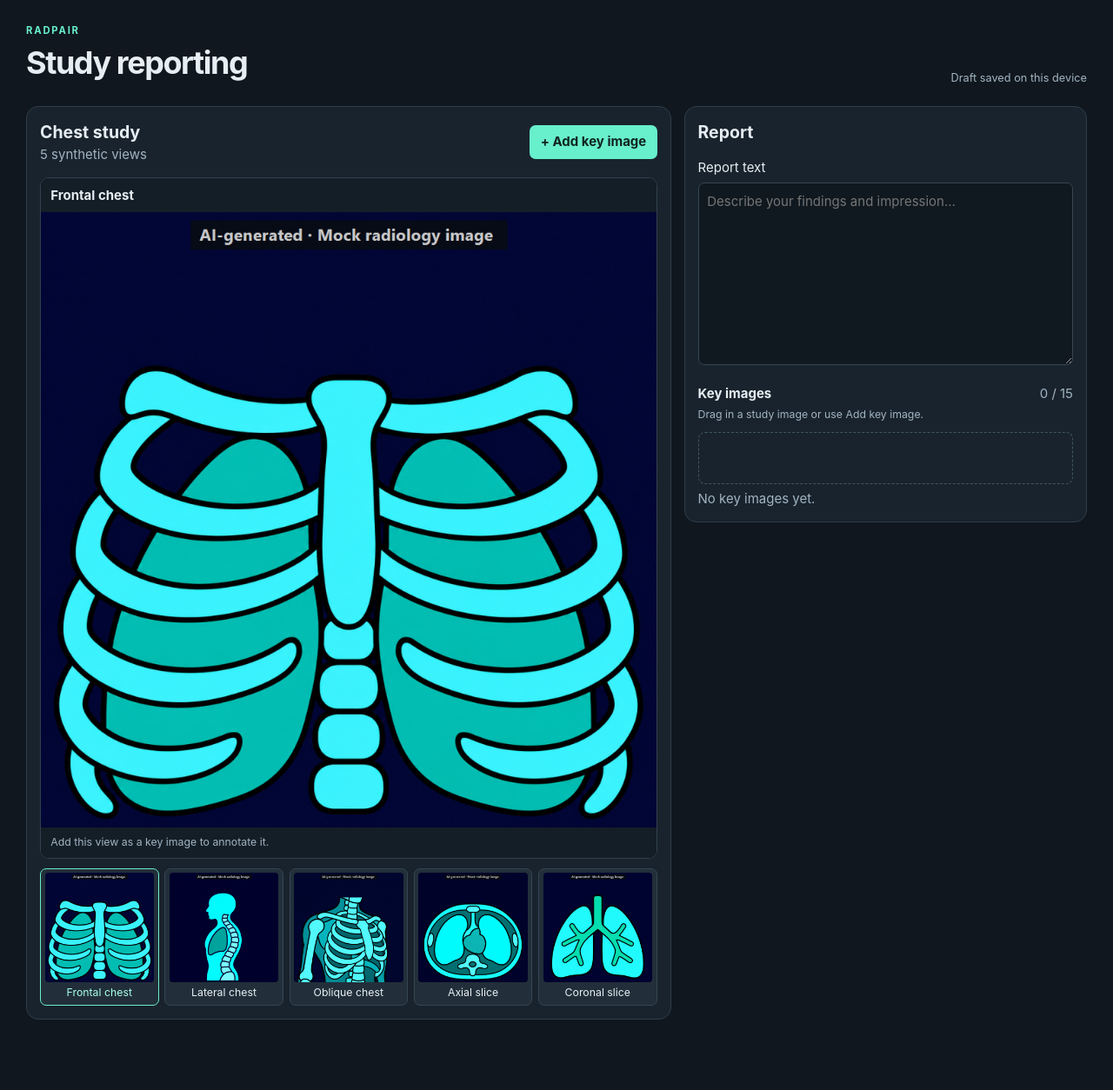
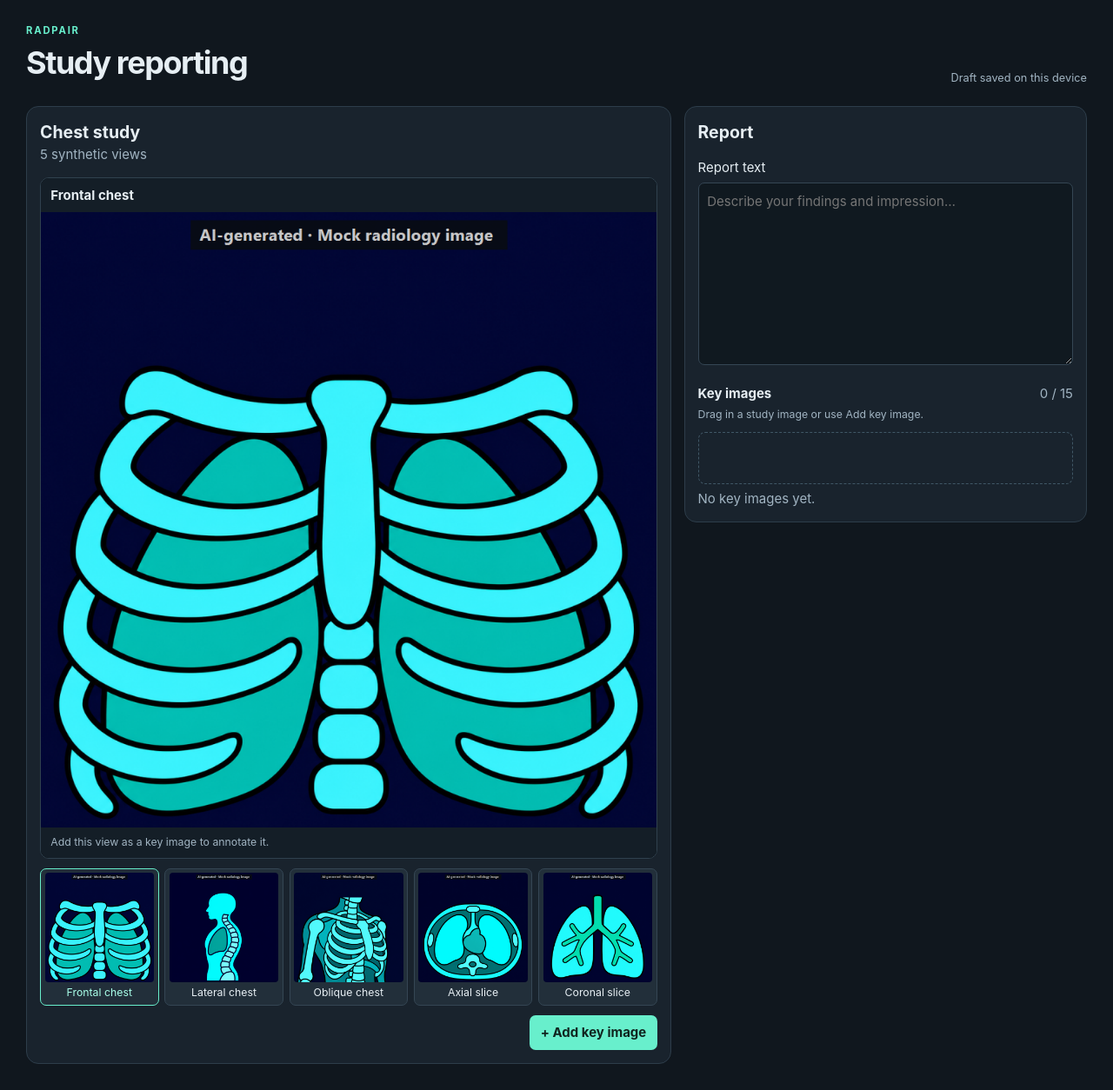
Before and after one commit to JoaquinGomez1/rdpr-interview, a React (Vite) app in the folder frontend/: page / in a window 1280 px wide. Shown: the whole page at 87% size. Before the commit the page ends 1203 px from the top, so only its background shows below. Built offline with nearby package versions, Linux system fonts and the light colour scheme.

Commit message:
Move add key image button to bottom right

```diff
--- a/frontend/src/App.css
+++ b/frontend/src/App.css
@@ -78,6 +78,7 @@ p, .status, .key-heading span { color: #a1b4c2; }
 .thumbs { display: grid; grid-template-columns: repeat(5, minmax(0, 1fr)); gap: .45rem; margin-top: .75rem; }
 .thumbs button { min-width: 0; padding: .3rem; display: grid; gap: .2rem; }
 .thumbs img, .key-preview img { width: 100%; aspect-ratio: 1; object-fit: cover; border-radius: 4px; display: block; }
+.study-actions { display: flex; justify-content: flex-end; margin-top: .75rem; }
 .report label { display: block; margin-bottom: .4rem; }
 .report-text { min-height: 14rem; }
 .key-heading { margin: 1rem 0 .25rem; }
--- a/frontend/src/App.tsx
+++ b/frontend/src/App.tsx
@@ -171,12 +171,6 @@ export default function App() {
         <section className="study panel" aria-labelledby="study-title">
           <div className="section-head">
             <div><h2 id="study-title">Chest study</h2><p>5 synthetic views</p></div>
-            <div className="add-key">
-              <button className="accent" disabled={draft.keys.length >= limit}
-                aria-describedby={duplicateHint ? 'duplicate-key-hint' : undefined}
-                onClick={() => addKey(view)}>+ Add key image</button>
-              {duplicateHint && <span id="duplicate-key-hint" role="tooltip">{duplicateHint}</span>}
-            </div>
           </div>
           <div className="viewer">
             <div className="view-title"><strong>{views[view]}</strong>
@@ -308,6 +302,14 @@ export default function App() {
               </button>
             ))}
           </div>
+          <div className="study-actions">
+            <div className="add-key">
+              <button className="accent" disabled={draft.keys.length >= limit}
+                aria-describedby={duplicateHint ? 'duplicate-key-hint' : undefined}
+                onClick={() => addKey(view)}>+ Add key image</button>
+              {duplicateHint && <span id="duplicate-key-hint" role="tooltip">{duplicateHint}</span>}
+            </div>
+          </div>
         </section>
 
         <section className="panel report" aria-labelledby="report-title">
```
